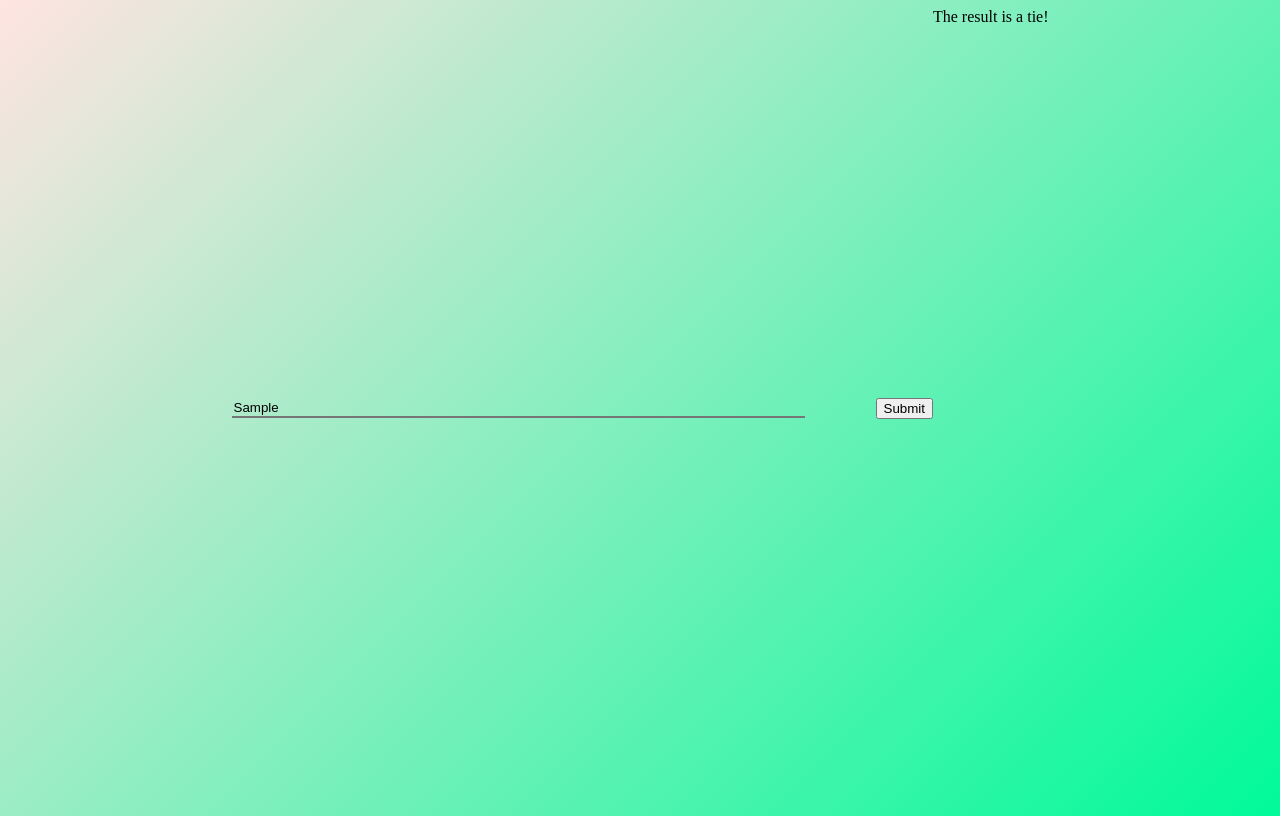
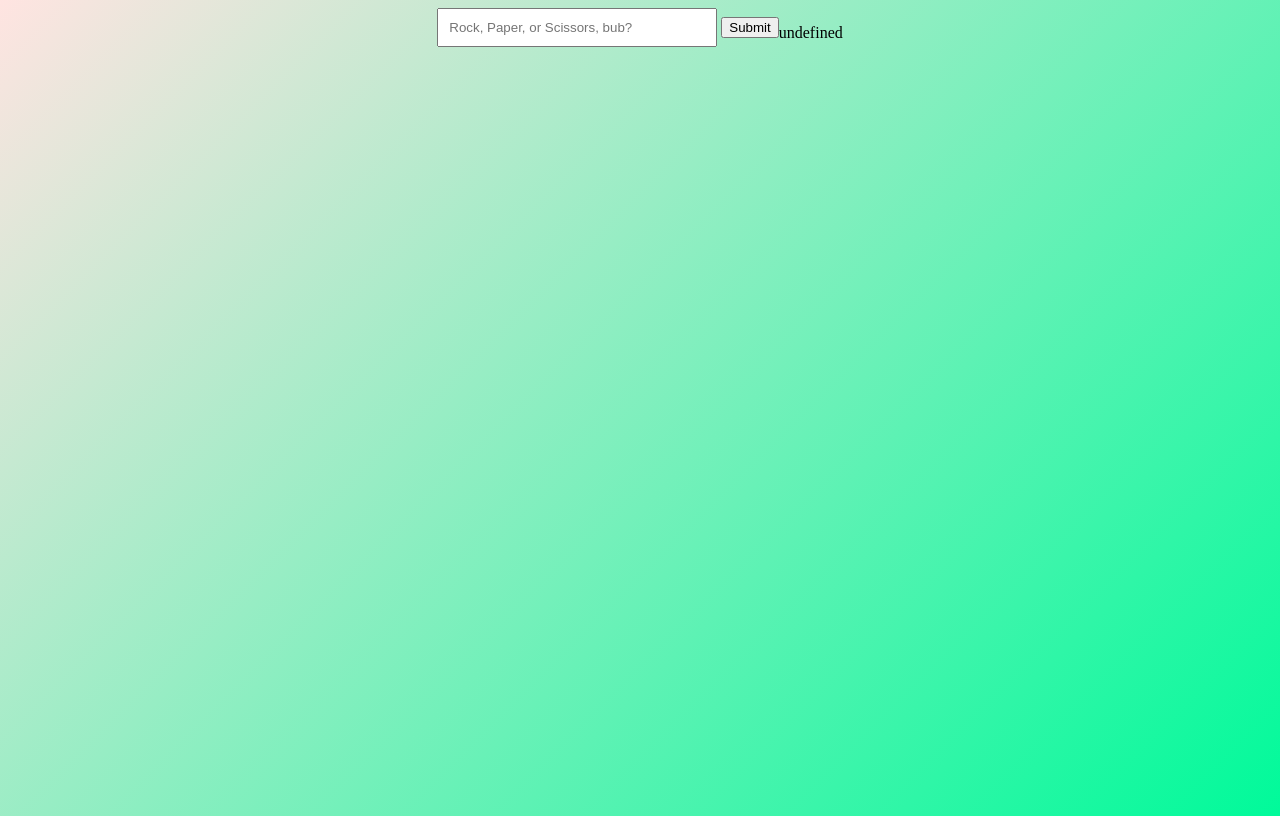
Before and after one commit to hiitsdustindavis/rockpaperscissors, a plain HTML site: page index.html in a window 1280 px wide. Both pictures are taken after typing "Sample" into the empty fields and a click on the button "Submit". Drawn offline with Linux system fonts and the light colour scheme.

Commit message:
reorganize code into business and UI logic and input is now functioning

```diff
--- a/css/styles.sass
+++ b/css/styles.sass
@@ -23,14 +23,15 @@ body
         // border: 1px solid green
 
 #user
-        width: 50vw
-        margin-right: 10%
-        border-top: none
-        border-left: none
-        border-right: none
-        background: rgba(0,0,0,0)
+        padding: 10px
+        width: 20vw
+        // margin-right: 10%
+        // border-top: none
+        // border-left: none
+        // border-right: none
+        // background: rgba(0,0,0,0)
 
-@include placeholder()
-        font-size: 22px
-        padding: 10px
-        color: white
+// @include placeholder()
+//         font-size: 22px
+//         padding: 10px
+//         color: white
--- a/index.html
+++ b/index.html
@@ -8,8 +8,8 @@
         <body>
                 <header></header>
                 <section class="main">
-                        <form class="user-input">
-                                <input id="user" type="text" name="name" value="" placeholder="Rock, Paper, or Scissors, bub?">
+                        <form id="user-input">
+                                <input id="user" type="text" name="user" value="" placeholder="Rock, Paper, or Scissors, bub?">
                                 <button id="submit" type="button" name="button">Submit</button>
                         </form>
                         <div class="user-entered"></div>
--- a/rockpaperscissors.js
+++ b/rockpaperscissors.js
@@ -1,31 +1,30 @@
 
 //We prompt the user with a prompt dialog box asking them to input their choice and we store the string they type into a variable called userChoice
 // var userChoice = prompt("Do you choose rock, paper or scissors?");
-$(function() {
-var userChoice = document.getElementById('user').value;
-console.log(userChoice);
-// $("#submit").click(function(){
-// 	userChoice = $("#user").val();
-// 	$("#user").val("");
-// 	return userChoice;
-// });
 
 
 // The computer's choice has to be random so we use the Math.random() JavaScript method, which is randomly set to a decimal value between 0 and1. We take this value and store its value in a variable called computerChoice.
-var computerChoice = Math.random();
+
+// var computerChoice = Math.random();
+//························································
+//NOTE: var compterChoice above has been moved to UI Logic in the $(document).ready block below.
+// ·······················································
 
 //We need a way for the computer to select rock, paper, or scissors.
 //Because the variable, computerChoice, is storing a random value between 0 and 1 we can select from this range and update the value of computerChoice with the corresponding string of "rock", "paper", or "scissors"
 //NOTE: if the first (computerChoice < 0.34) and second (computerChoice <= 0.67) branches have their order reversed computerChoice will equal "scissors" for ANYTHING <= 0.67. Because the document is read top to bottom the order is critical!
-if (computerChoice < 0.34) {
-	computerChoice = "rock";
-} else if(computerChoice <= 0.67) {
-	computerChoice = "paper";
-} else {
-	computerChoice = "scissors";
-} console.log("Computer: " + computerChoice);
 
+// if (computerChoice < 0.34) {
+// 	computerChoice = "rock";
+// } else if(computerChoice <= 0.67) {
+// 	computerChoice = "paper";
+// } else {
+// 	computerChoice = "scissors";
+// } console.log("Computer: " + computerChoice);
 
+//························································
+//NOTE: Branching above has been moved to UI Logic in the $(document).ready block below.
+// ·······················································
 
 //Now we will make a function that can compare the userChoice input and the computerChoice input to determine a winner. All possible game outcomes need to be figured here.
 //There are only 3 conditions for this if/else branch: TIE, WIN, LOSS
@@ -73,7 +72,22 @@ function compare(choice1, choice2) {
 //Now, we can call compare() with the arguments userChoice and computerChoice and play the game! :)
 
 
-
-	compare(userChoice, computerChoice);
-	$(".result").append(compare());
+$(document).ready(function() {
+  $("#submit").click(function(event) {
+    var userChoice = $("#user").val();
+    $("#user").val("");
+    console.log(userChoice);
+    var computerChoice = Math.random();
+	    if (computerChoice < 0.34) {
+	    	computerChoice = "rock";
+	    } else if(computerChoice <= 0.67) {
+	    	computerChoice = "paper";
+	    } else {
+	    	computerChoice = "scissors";
+	    }
+	    console.log(computerChoice);
+    var result = compare(userChoice, computerChoice);
+    console.log(result);
+	$(".result").append("<p>" + result + "</p>");
 });
+});
```
Also changed, not shown: css/styles.css, 1 other file.
